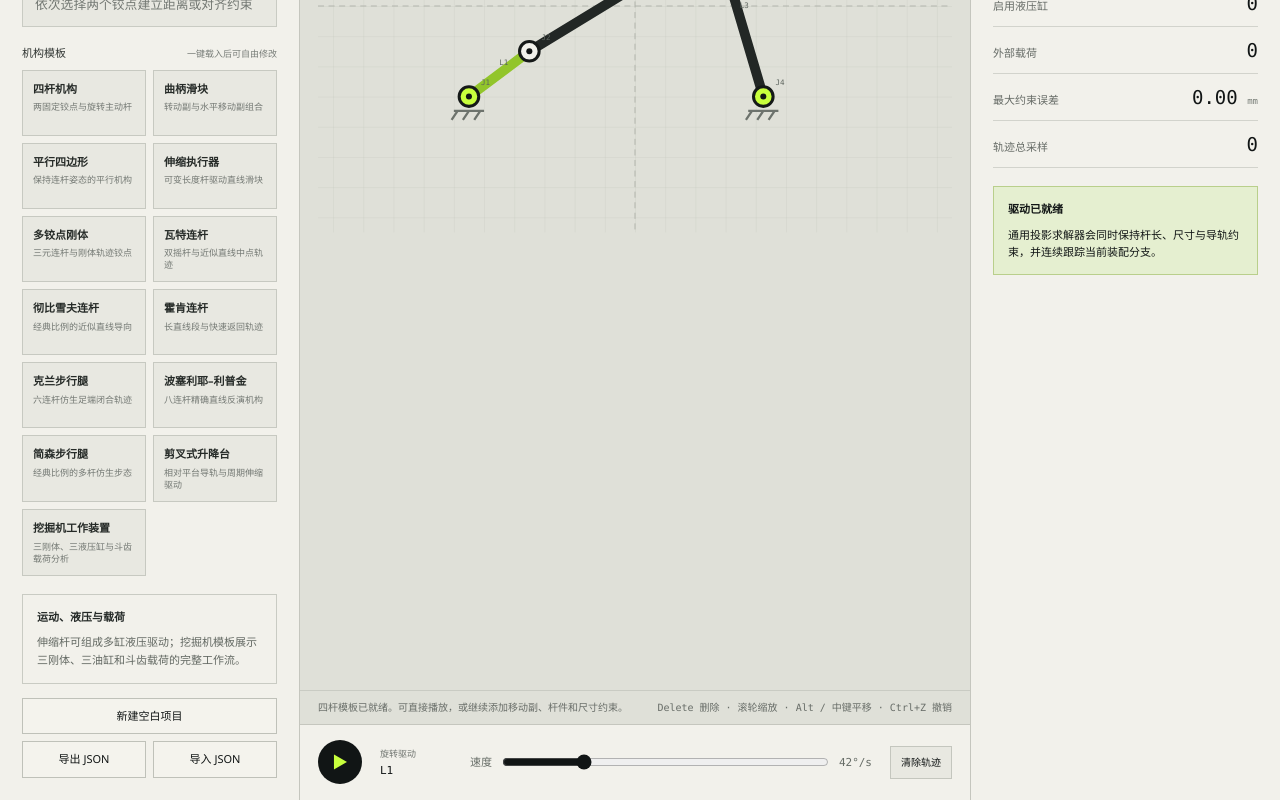
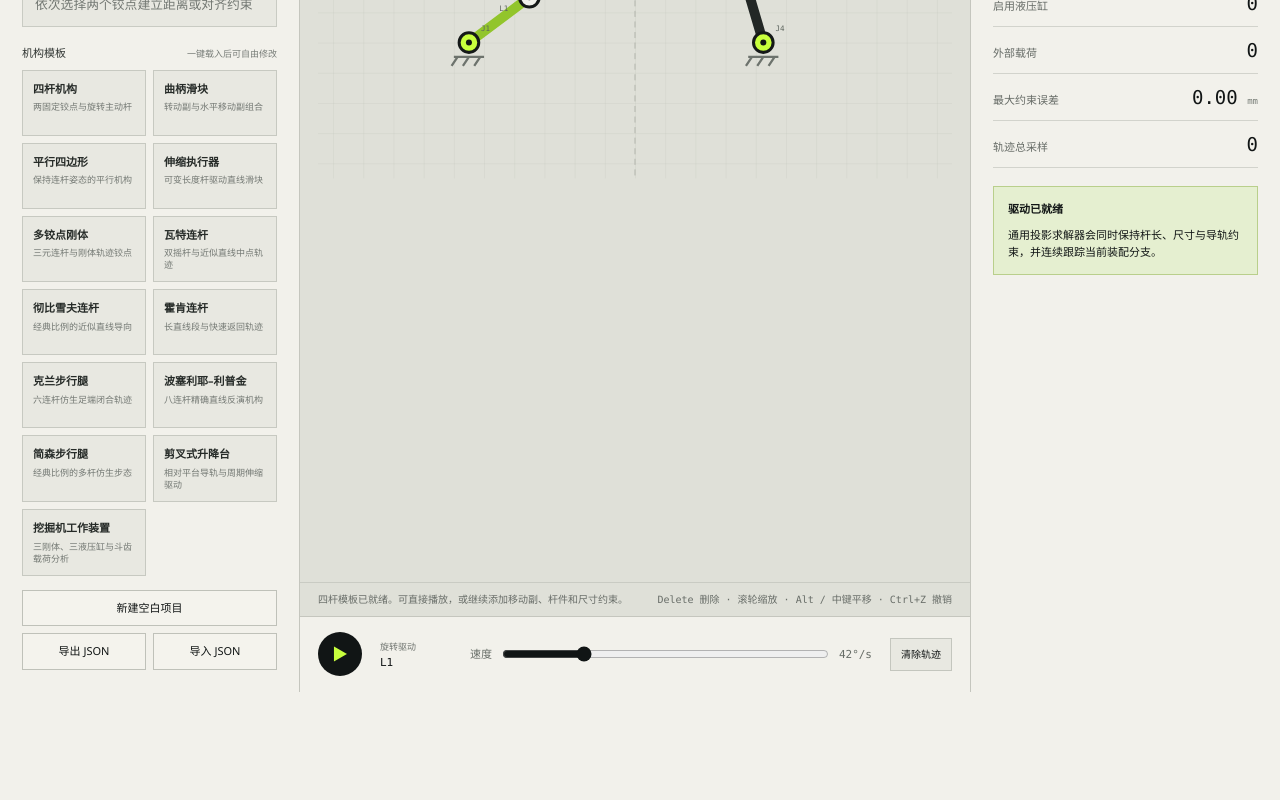
Before and after one commit to tutao0123/open-linkage, a Next.js app: page /designer in a window 1280 px wide. Shown: the part 798-1598 px from the top of the page. After the commit the page ends 1490 px from the top, so only its background shows below. Built offline with nearby package versions, Linux system fonts and the light colour scheme.

Commit message:
Remove non-interactive workflow hint

```diff
--- a/src/components/free-mechanism-designer.module.css
+++ b/src/components/free-mechanism-designer.module.css
@@ -23,10 +23,6 @@
 .toolList button small { color:#737873; }
 .toolList .activeTool { border-color:#111515; background:#111515; color:#c8ff3d; }
 .toolList .activeTool small { color:#aeb5ac; }
-.workflowHint { margin-top:18px; padding:14px; border:1px solid #c9cbc3; color:#626862; font-size:11px; }
-.workflowHint b { color:#242927; }
-.workflowHint p { margin:8px 0 0; line-height:1.6; }
-.workflowHint ol { margin:10px 0 0; padding-left:18px; line-height:1.8; }
 .templateSection { margin-top:18px; }
 .sectionLabel { margin-bottom:8px; display:flex; align-items:center; justify-content:space-between; color:#313633; font-size:11px; }
 .sectionLabel small { color:#777c77; font-size:9px; }
--- a/src/components/free-mechanism-designer.tsx
+++ b/src/components/free-mechanism-designer.tsx
@@ -830,10 +830,6 @@ export function FreeMechanismDesigner({ initialTemplateId }: FreeMechanismDesign
               ))}
             </div>
           </section>
-          <div className={styles.workflowHint}>
-            <b>运动、液压与载荷</b>
-            <p>伸缩杆可组成多缸液压驱动；挖掘机模板展示三刚体、三油缸和斗齿载荷的完整工作流。</p>
-          </div>
           <div className={styles.projectTools}>
             <button type="button" onClick={clearProject}>新建空白项目</button>
             <button type="button" onClick={exportProject}>导出 JSON</button>
```
